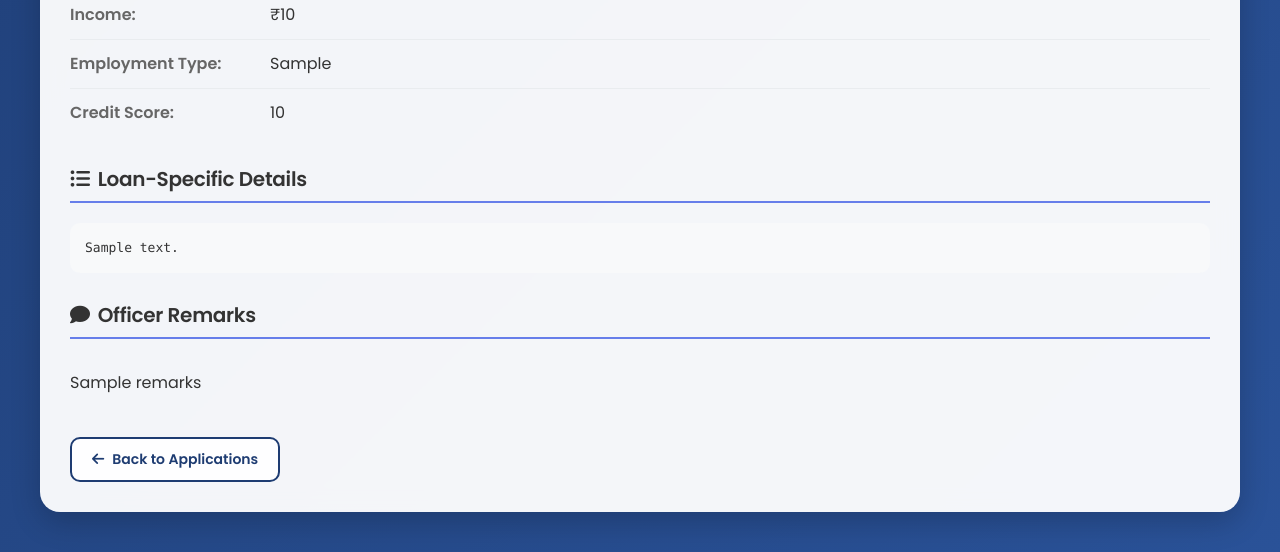
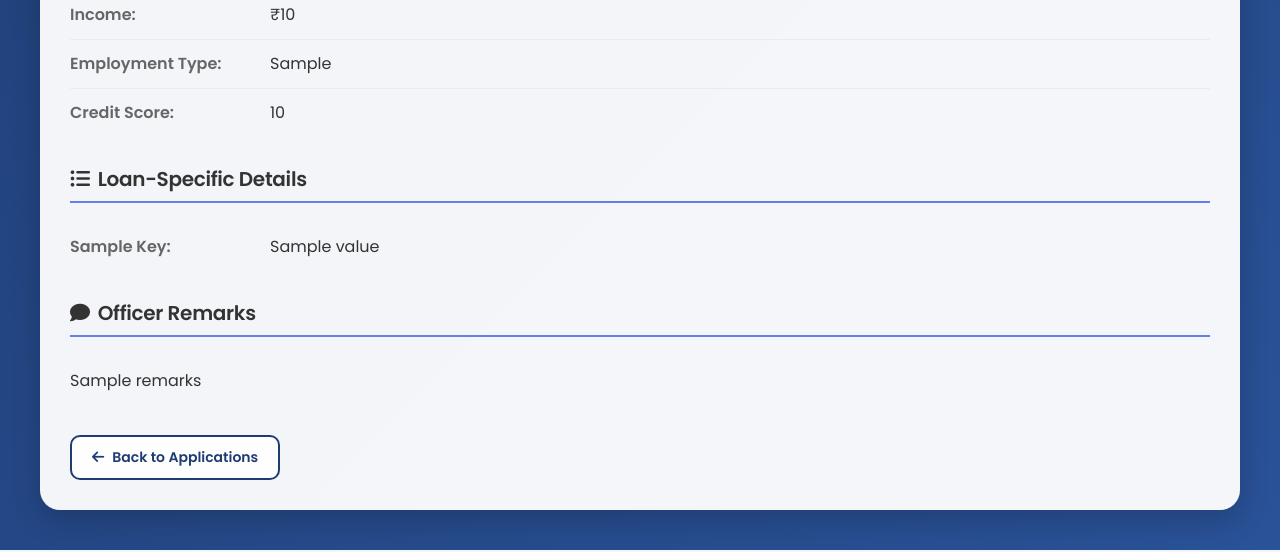
Before and after one commit to unaisaparvin44/LoanMate, a Django app: template templates/dashboards/admin_loan_application_detail.html in a window 1280 px wide. Shown: the part 795-1347 px from the top of the page. Run offline with Django 4.2, Linux system fonts and the light colour scheme; the template is opened without the code that fills it: most values are stand-ins (such as "Sample title", 1, 10 or a date in 2020).

```diff
--- a/templates/dashboards/admin_loan_application_detail.html
+++ b/templates/dashboards/admin_loan_application_detail.html
@@ -296,9 +296,22 @@
             {% if application.extra_details %}
             <div class="detail-section">
                 <h5><i class="fas fa-list-ul me-2"></i>Loan-Specific Details</h5>
-                <div class="extra-details">
-                    <pre>{{ application.extra_details|pprint }}</pre>
+                {% for key, value in application.extra_details.items %}
+                <div class="detail-row">
+                    <div class="detail-label">{{ key|title|cut:"_" }}:</div>
+                    <div class="detail-value">
+                        {% if value is None or value == "" %}
+                            <span class="text-muted">—</span>
+                        {% elif value == True %}
+                            <span class="text-success"><i class="fas fa-check me-1"></i>Yes</span>
+                        {% elif value == False %}
+                            <span class="text-danger"><i class="fas fa-times me-1"></i>No</span>
+                        {% else %}
+                            {{ value }}
+                        {% endif %}
+                    </div>
                 </div>
+                {% endfor %}
             </div>
             {% endif %}
 
```
